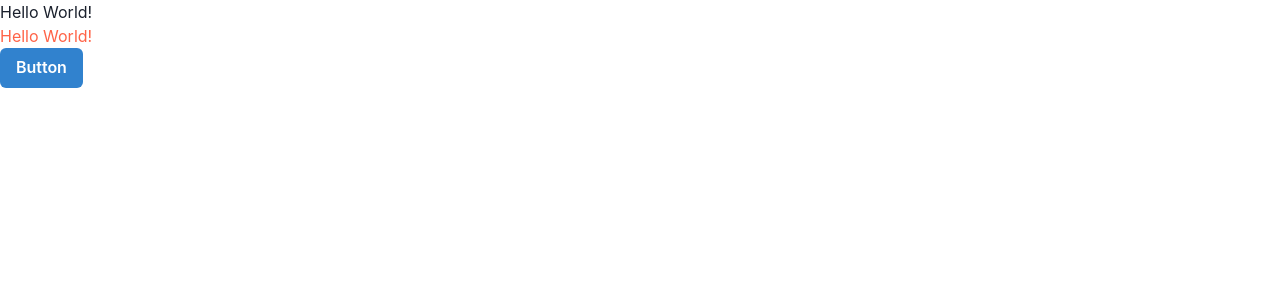
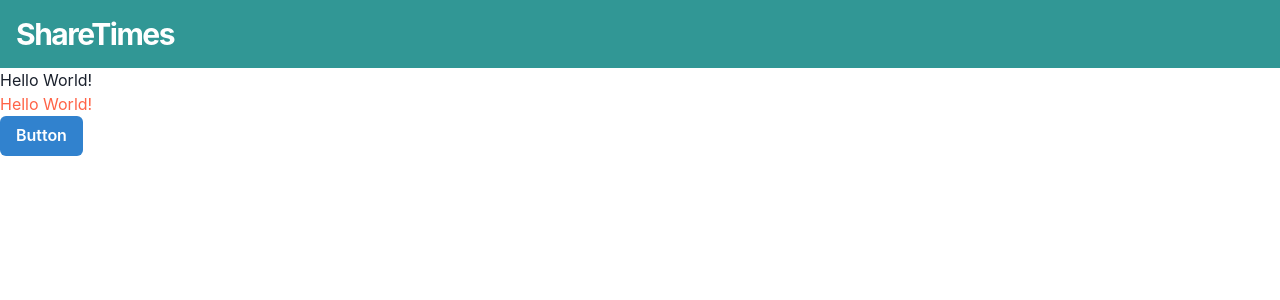
Before and after one commit to youngeek-0410/share-times, a Next.js app in the folder frontend/: page / in a window 1280 px wide. Shown: the top 300 px of the page. Built offline with nearby package versions, Linux system fonts and the light colour scheme.

Commit message:
feat: global Header #8

```diff
--- /dev/null
+++ b/frontend/components/navigator/Header.tsx
@@ -0,0 +1,29 @@
+import { FC } from "react"
+import {
+  Stack,
+  Heading,
+  Flex,
+  Text,
+} from "@chakra-ui/react"
+
+const Header: FC = () => {
+  return (
+    <Flex
+      as="nav"
+      align="center"
+      justify="space-between"
+      wrap="wrap"
+      padding={4}
+      bg="teal.500"
+      color="white"
+    >
+      <Flex align="center" mr={5}>
+        <Heading as="h1" size="lg" letterSpacing={"tighter"}>
+          ShareTimes
+        </Heading>
+      </Flex>
+    </Flex>
+  )
+}
+
+export default Header
--- a/frontend/pages/_app.tsx
+++ b/frontend/pages/_app.tsx
@@ -2,9 +2,12 @@ import '../styles/globals.css'
 import { ChakraProvider } from '@chakra-ui/react'
 import { AppProps } from 'next/app'
 
+import Header from 'components/navigator/Header'
+
 export default function MyApp({ Component, pageProps }: AppProps) {
   return (
     <ChakraProvider>
+      <Header/>
       <Component {...pageProps} />
     </ChakraProvider>
   )
```
